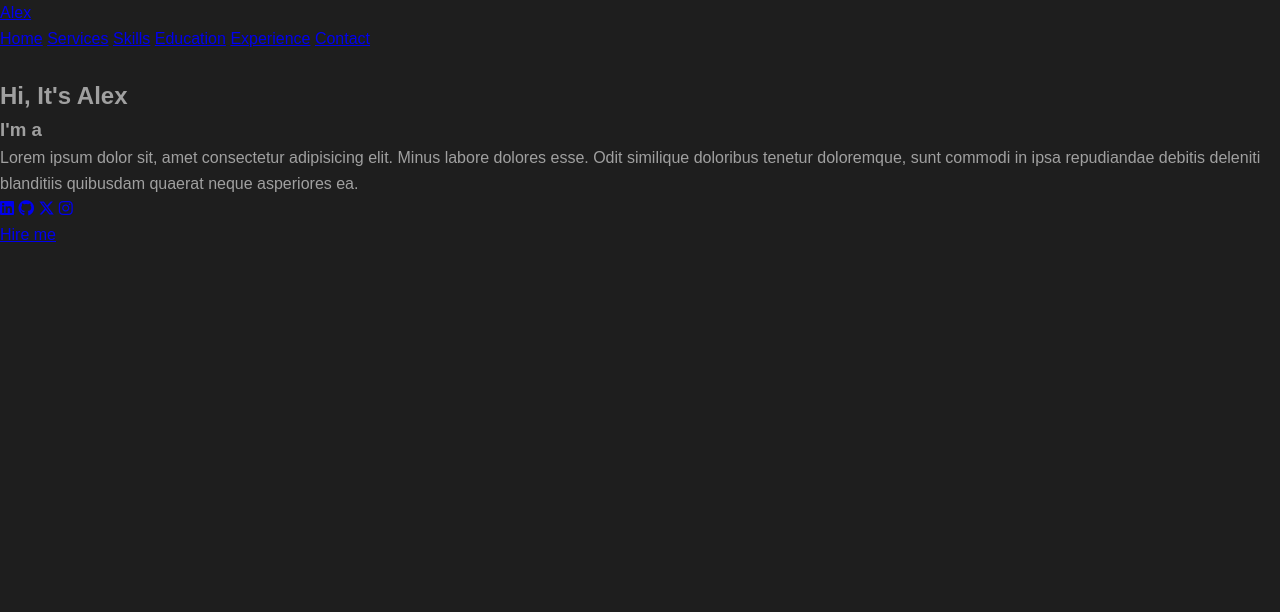
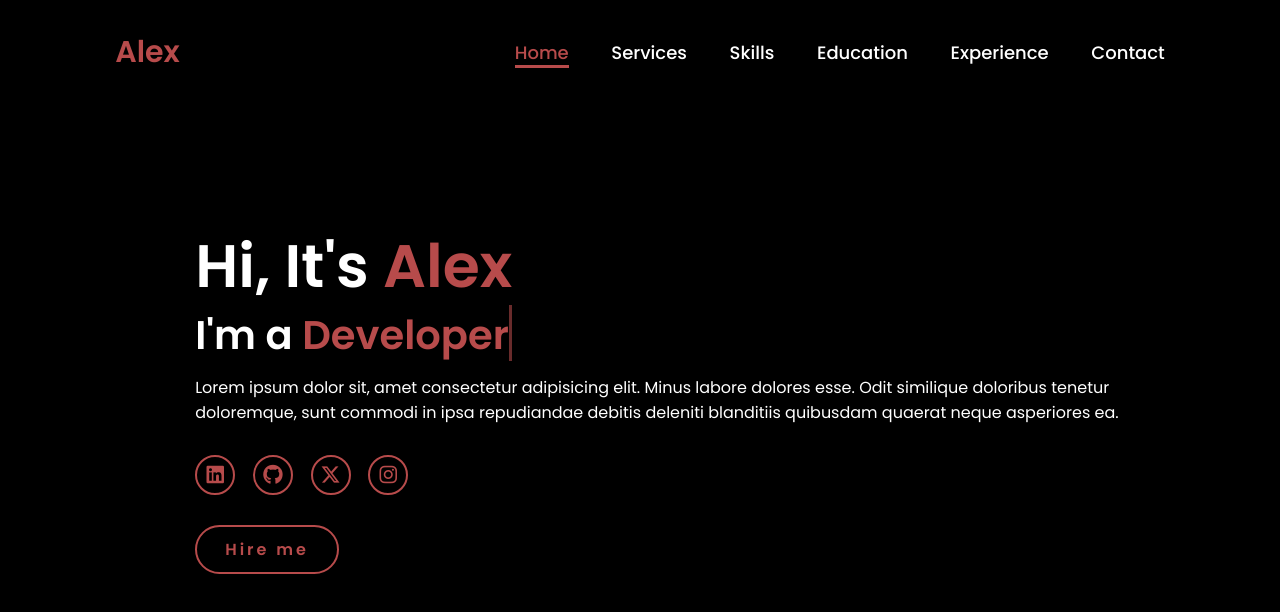
Before and after one commit to shreyash-nimbargi/Portfolio, a plain HTML site: page index.html in a window 1280 px wide. Drawn offline with Linux system fonts and the light colour scheme.

Commit message:
quick update

```diff
--- a/style.css
+++ b/style.css
@@ -1,63 +1,269 @@
+@import url('https://fonts.googleapis.com/css2?family=Poppins:wght@100;200;300;400;500;600&display=swap');
+
 *{
+    margin: 0;
     padding: 0;
-    margin: 0;
     box-sizing: border-box;
-}
-body{
-    background-color: #1e1e1e;
-    font-family: sans-serif;
-    color: #a0a0a0;
-    line-height: 1.6;
+    text-decoration: none;
+    border: none;
+    outline: none;
+    font-family: 'Poppins', sans-serif;
 }
 
-.main-container{
-    display: grid;
-    max-width: 1200px;
-    grid-template-columns: 350px 1fr;
-    gap: 50px;
-    padding: 40px;
-    margin: auto;
+html{
+    font-size: 62.5%;
 }
 
-.sidebar{
-    height: 90vh;
-    background-color: #2a2a2a;
-    border: 1px solid #3a3a3a;
-     border-radius: 16px;
-     padding: 40px;
+body{
+    width: 100%;
+    height: 100vh;
+    overflow-x: hidden;
+    background-color: black;
+    color: white;
 }
 
-.main-content
-{
-     height: 90vh;
-    background-color: #2a2a2a;
-    border: 1px solid #3a3a3a;
-     border-radius: 16px;
+header{
+    margin-top: 20px;
+    position: fixed;
+    top: 0;
+    left: 0;
+    width: 100%;
+    padding: 1rem 9%;
+    background-color: transparent;
+    filter: drop-shadow(10px);
+    display: flex;
+    justify-content: space-between;
+    align-items: center;
+    z-index: 100;
 }
 
-.profile img{
-    height: 120px;
-    width: 120px;
-    border-radius: 50%;
-    border: 1px solid #3a3a3a;
+.logo{
+    font-size: 3rem;
+    color: #b74b4b;
+    font-weight: 800;
+    cursor: pointer;
+    transition: 0.5s ease;
 }
 
-.profile h2{
-    font-size: 1.5rem;
+.logo:hover{
+    transform: scale(1.1);
+}
+
+nav a{
+    font-size: 1.8rem;
+    color: white;
+    margin-left: 4rem;
+    font-weight: 500;
+    transition: 0.3s ease;
+    border-bottom: 3px solid transparent;
+}
+
+nav a:hover,
+nav a.active{
+    color: #b74b4b;
+    border-bottom: 3px solid #b74b4b;
+}
+
+@media(max-width:995px){
+    nav{
+        position: absolute;
+        display: none;
+        top: 0;
+        right: 0;
+        width: 40%;
+        border-left: 3px solid #b74b4b;
+        border-bottom: 3px solid #b74b4b;
+        border-bottom-left-radius: 2rem;
+        padding: 1rem solid;
+        background-color: #161616;
+        border-top: 0.1rem solid rgba(0,0,0,0.1);
+    }
+
+    nav.active{
+        display: block;
+    }
+
+    nav a{
+        display: block;
+        font-size: 2rem;
+        margin: 3rem 0;
+    }
+
+    nav a:hover,
+    nav a.active{
+        padding: 1rem;
+        border-radius: 0.5rem;
+        border-bottom: 0.5rem solid #b74b4b;
+    }
+}
+
+section{
+    min-height: 100vh;
+    padding: 5rem 9% 5rem;
+}
+
+.home{
+    display: flex;
+    justify-content: center;
+    align-items: center;
+    gap: 8rem;
+    background-color: black;
+}
+
+.home .home-content h1{
+    font-size: 6rem;
     font-weight: 700;
-    margin-top: 20px;
-    color: #e0e0e0;
+    line-height: 1.3;
 }
-.profile{
-    text-align: center;
+
+span{
+    color: #b74b4b;
 }
-.profile p{
-    background-color: #1e1e1e;
-    padding: 5px 15px;
-    color: rgb(193, 145, 55);
-    border : 1px solid #3a3a3a;
-    font-size: 0.8rem;
-    border-radius: 8px;
+
+.home-content h3{
+    font-size: 4rem;
+    margin-bottom: 1rem;
+    font-weight: 700;
+}
+
+.home-content p{
+    font-size: 1.6rem;
+}
+
+.home-img{
+    border-radius: 50%;
+}
+
+.home-img img{
+    position: relative;
+    width: 32vw;
+    border-radius: 50%;
+    box-shadow: 0 0 25px solid #b74b4b;
+    cursor: pointer;
+    transition: 0.2s linear;
+}
+
+.home-img img:hover{
+    font-size: 1.8rem;
+    font-weight: 500;
+}
+
+.social-icons a{
+    display: inline-flex;
+    justify-content: center;
+    align-items: center;
+    width: 4rem;
+    height: 4rem;
+    background-color: transparent;
+    border: 0.2rem solid #b74b4b;
+    font-size: 2rem;
+    border-radius: 50%;
+    margin: 3rem 1.5rem 3rem 0;
+    transition: 0.3s ease;
+    color: #b74b4b;
+}
+
+.social-icons a:hover{
+    color: black;
+    transform: scale(1.3) translateY(-5px);
+    background-color: #b74b4b;
+    box-shadow: 0  0 25px #b74b4b;
+}
+
+.btn{
     display: inline-block;
-    margin-top: 10px;
+    padding: 1rem 2.8rem;
+    background-color: black;
+    border-radius: 4rem;
+    font-size: 1.6rem;
+    color: #b74b4b;
+    letter-spacing: 0.3rem;
+    font-weight: 600;
+    border: 2px solid #b74b4b;
+    transition: 0.3s ease;
+    cursor: pointer;
 }
+
+.btn:hover{
+    transform: scale3d(1.03);
+    background-color: #b74b4b;
+    color: black;
+    box-shadow: 0 0 25px #b74b4b;
+}
+
+.typing-text{
+    font-size: 34px;
+    font-weight: 600;
+    min-width: 280px;
+}
+
+.typing-text span{
+    position: relative;
+}
+
+.typing-text span::before{
+    content: "software Developer";
+    color: #b74b4b;
+    animation: words 20s infinite;
+}
+
+.typing-text span::after{
+    content: "";
+    background-color: black;
+    position: absolute;
+    width: calc(100% + 8px);
+    height: 100%;
+    border-left: 3px solid black;
+    right: -8;
+    animation: cursor 0.6s infinite;
+}
+
+@keyframes cursor{
+    to{
+        border-left: 3px solid #b74b4b;
+    }
+}
+
+@keyframes words{
+    0%, 20%{
+        content: "Web Developer";
+    }
+    21%, 40%{
+        content: "Developer";
+    }
+    41%, 60%{
+        content: "Web Designer";
+    }
+    61%, 80%{
+        content: "Youtuber";
+    }
+    81%, 100%{
+        content: "Script Writer";
+    }
+}
+
+@media (max-width: 1000px){
+    .home{
+        gap: 4rem;
+    }
+}
+
+@media(max-width:995px){
+    .home{
+        flex-direction: column;
+        margin: 5rem 4rem;
+    }
+
+    .home .home-content h3{
+        font-size: 2.5rem;
+    }
+
+    .home-content h1{
+        font-size: 5rem;
+    }
+
+    .home-img img{
+        width: 70vw;
+        margin-top: 4rem;
+    }
+}
```
